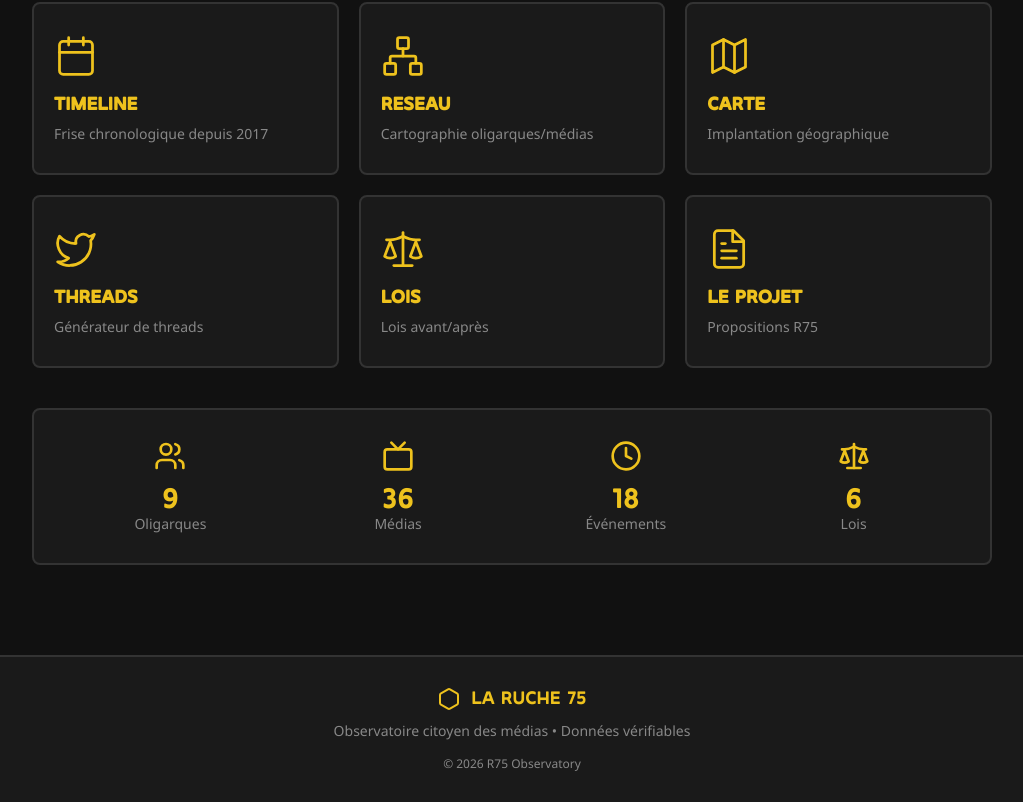
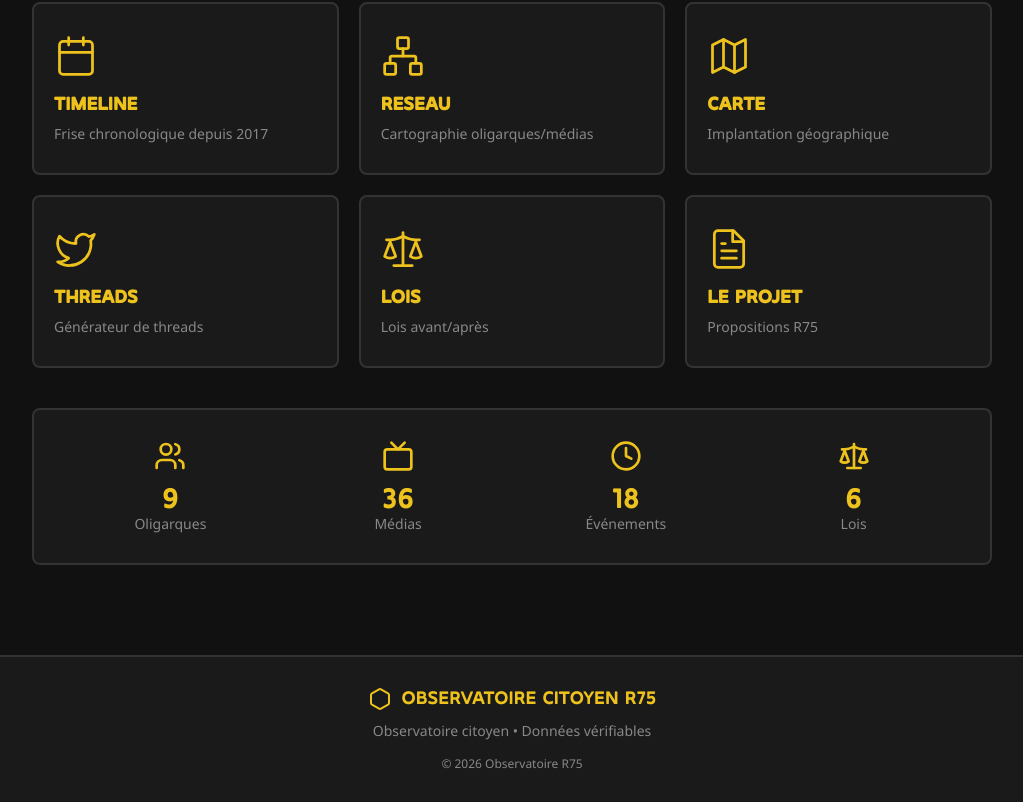
Before and after one commit to reflexions-autour-du-projet/observatoire-r75, a React (Vite) app: page / in a window 1280 px wide. Shown: the part 438-1240 px from the top of the page, without its empty margins (128-1151 px from the left). Built offline with nearby package versions, Linux system fonts and the light colour scheme.

Commit message:
Update App.jsx

```diff
--- a/App.jsx
+++ b/App.jsx
@@ -11,7 +11,7 @@ import {
 } from 'lucide-react';
 
 // ═══════════════════════════════════════════════════════════════════════════════
-// R75 OBSERVATORY — Observatoire Politique des Médias
+// OBSERVATOIRE CITOYEN — R75
 // Version 2.0 — Flamengo Font + Lucide Icons
 // ═══════════════════════════════════════════════════════════════════════════════
 
@@ -249,9 +249,9 @@ const App = () => {
   // DONNÉES — PROJET R75
   // ═══════════════════════════════════════════════════════════════════════════
   const projetR75 = {
-    titre: 'LE PROJET R75',
+    titre: 'LE PROJET',
     sousTitre: 'Pour une information libre et pluraliste',
-    introduction: "Face à la concentration des médias, La Ruche 75 propose un projet de réforme structurelle pour garantir l'indépendance de l'information.",
+    introduction: "Face à la concentration des médias, Le Projet propose un projet de réforme structurelle pour garantir l'indépendance de l'information.",
     axes: [
       { titre: '1. Limiter la concentration', icon: Shield, propositions: ['Plafonnement des parts de marché à 30%', 'Interdiction pour les entreprises sous marchés publics', 'Autorité indépendante de contrôle'] },
       { titre: '2. Garantir l\'indépendance', icon: FileText, propositions: ['Droit d\'agrément des rédactions', 'Chartes éthiques obligatoires', 'Protection des sources'] },
@@ -259,7 +259,7 @@ const App = () => {
       { titre: '4. Éduquer aux médias', icon: GraduationCap, propositions: ['Éducation aux médias obligatoire', 'Transparence des algorithmes', 'Labellisation qualité'] },
       { titre: '5. Réformer l\'audiovisuel public', icon: Tv, propositions: ['Financement indépendant', 'Gouvernance citoyenne', 'Interdiction de la publicité'] },
     ],
-    conclusion: "Une démocratie saine nécessite une information libre, pluraliste et accessible à tous.",
+    conclusion: "Une démocratie saine nécessite une information libre, pluraliste et accessible à tous",
   };
 
   const modules = [
@@ -420,8 +420,8 @@ const App = () => {
         `1/ ${o.nom} pèse ${o.fortune}. Sa fortune vient de ${o.secteurs.slice(0, -1).join(', ')}.\n\nMais depuis quelques années, il s'intéresse de très près à nos médias.`,
         `2/ Son empire médiatique comprend :\n\n${o.medias.map(m => `• ${m.nom} (${m.type})`).join('\n')}\n\nSoit ${o.medias.length} médias.`,
         `3/ Les conflits d'intérêts :\n\n${o.conflits.map(c => `• ${c}`).join('\n')}`,
-        `4/ Face à cette concentration, @Ruche75 propose :\n\n✅ Limiter les parts de marché à 30%\n✅ Interdire aux entreprises sous marchés publics de posséder des médias\n✅ Garantir l'indépendance des rédactions`,
-        `5/ L'information ne devrait pas être une marchandise.\n\nPartagez ce thread pour informer.\n\n🐝 @Ruche75\n\n#Médias #Oligarchie #InformationLibre`,
+        `4/ Face à cette concentration, Le Projet propose :\n\n✅ Limiter les parts de marché à 30%\n✅ Interdire aux entreprises sous marchés publics de posséder des médias\n✅ Garantir l'indépendance des rédactions`,
+        `5/ L'information ne devrait pas être une marchandise.\n\nPartagez ce thread pour informer.\n\n🐝 LeProjet\n\n#Médias #Oligarchie #InformationLibre`,
       ];
       setGeneratedThread(thread);
     };
@@ -522,9 +522,9 @@ const App = () => {
         {activeModule === 'projet' && <ProjetModule />}
       </main>
       <footer style={{ background: colors.cardBg, borderTop: `2px solid ${colors.cardBorder}`, padding: '30px 20px', textAlign: 'center' }}>
-        <div style={{ display: 'flex', alignItems: 'center', justifyContent: 'center', gap: '10px', marginBottom: '10px' }}><Hexagon size={24} color={colors.primary} /><p style={{ fontFamily: titleFont, fontSize: fs.lg, color: colors.primary }}>LA RUCHE 75</p></div>
-        <p style={{ fontFamily: textFont, fontSize: fs.sm, color: colors.muted }}>Observatoire citoyen des médias • Données vérifiables</p>
-        <p style={{ fontFamily: textFont, fontSize: fs.xs, color: colors.muted, marginTop: '15px' }}>© 2026 R75 Observatory</p>
+        <div style={{ display: 'flex', alignItems: 'center', justifyContent: 'center', gap: '10px', marginBottom: '10px' }}><Hexagon size={24} color={colors.primary} /><p style={{ fontFamily: titleFont, fontSize: fs.lg, color: colors.primary }}>OBSERVATOIRE CITOYEN R75</p></div>
+        <p style={{ fontFamily: textFont, fontSize: fs.sm, color: colors.muted }}>Observatoire citoyen • Données vérifiables</p>
+        <p style={{ fontFamily: textFont, fontSize: fs.xs, color: colors.muted, marginTop: '15px' }}>© 2026 Observatoire R75</p>
       </footer>
     </div>
   );
```
